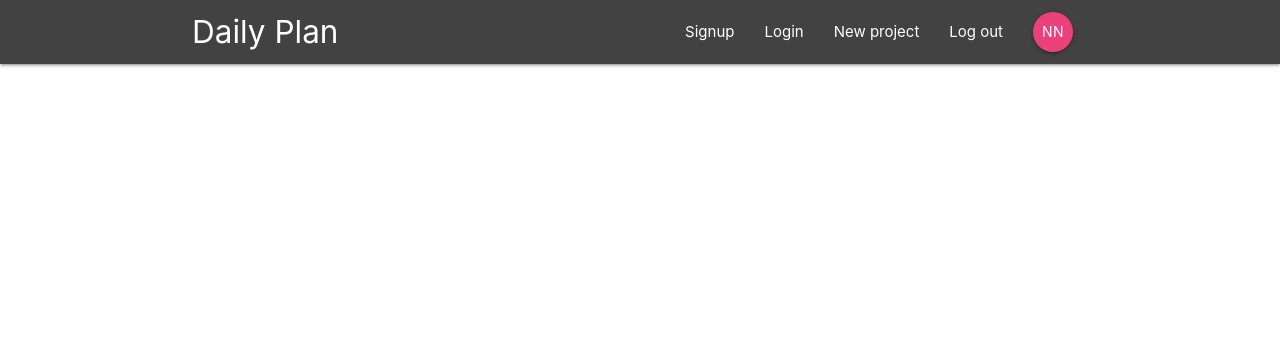
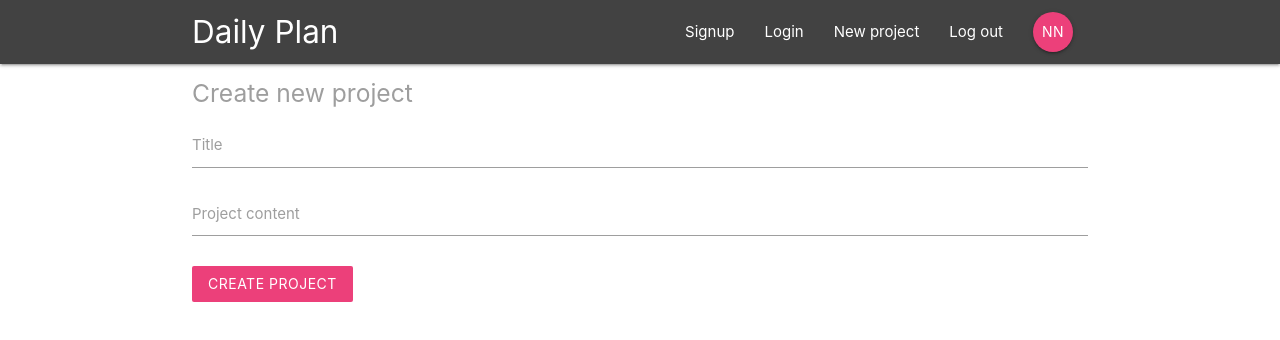
Before and after one commit to madjack99/dailyPlan, a React (Create React App) app: page /create in a window 1280 px wide. Shown: the top 340 px of the page. Built offline with nearby package versions, Linux system fonts and the light colour scheme.

Commit message:
add CreateProject with textarea input

```diff
--- a/src/App.js
+++ b/src/App.js
@@ -5,6 +5,7 @@
 import ProjectDetails from './components/projects/ProjectDetails'
 import SignIn from './components/auth/SignIn'
 import SignUp from './components/auth/SignUp'
+import CreateProject from './components/projects/CreateProject'
 
 class App extends Component {
   render() {
@@ -17,6 +18,7 @@
             <Route path='/project/:id' component={ProjectDetails} />
             <Route path='/signin' component={SignIn} />
             <Route path='/signup' component={SignUp} />
+            <Route path='/create' component={CreateProject} />
           </Switch>
         </div>
       </BrowserRouter>
--- a/src/components/projects/CreateProject.js
+++ b/src/components/projects/CreateProject.js
@@ -0,0 +1,42 @@
+import React, { Component } from 'react'
+
+class CreateProject extends Component {
+  state = {
+      title: '',
+      content: ''
+  }
+
+  handleChange = (e) => {
+      this.setState({
+          [e.target.id]: e.target.value
+      })
+  }
+
+  handleSubmit = (e) => {
+      e.preventDefault()
+      console.log(this.state)
+  }
+
+  render() {
+    return (
+      <div className='container'>
+          <form onSubmit={this.handleSubmit} className="white">
+              <h5 className="grey-text text-darken-5">Create new project</h5>
+              <div className="input-field">
+                  <label htmlFor="title">Title</label>
+                  <input type="text" id="title" onChange={this.handleChange} />
+              </div>
+              <div className="input-field">
+                  <label htmlFor="content">Project content</label>
+                  <textarea id="content" className="materialize-textarea" onChange={this.handleChange}></textarea>
+              </div>
+              <div className="input-field">
+                  <button className="btn pink lighten-1 z-depth-0">Create project</button>
+              </div>
+          </form>
+      </div>
+    )
+  }
+}
+
+export default CreateProject
```
